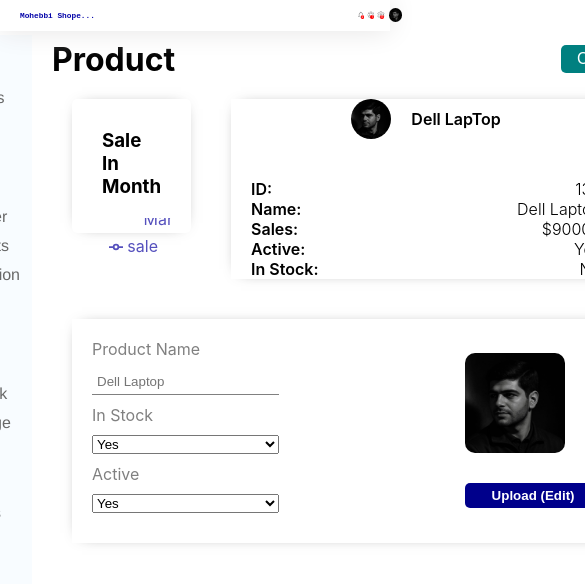
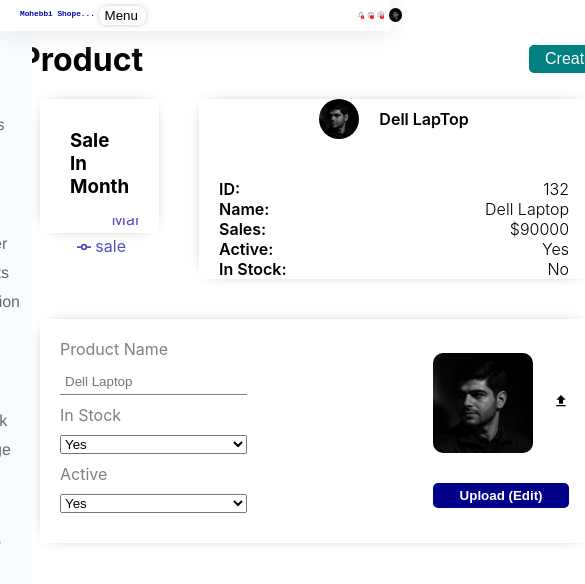
Before and after one commit to mmohebbi313/shope-dashbord, a React (Create React App) app: page /product/1 in a window 390 px wide. Shown: the top 584 px of the page, 585 px wide, since content can reach past the window. Built offline with nearby package versions, Linux system fonts and the light colour scheme.

Commit message:
responsiv sidebar

```diff
--- a/src/App.css
+++ b/src/App.css
@@ -18,6 +18,16 @@
 
 @media( max-width: 767px){
   .side{
+    position: absolute;
     margin-left: -30vw;
   }
+  .show{
+    height: 100%;
+    width: 60vw;
+    position: absolute;
+    margin-top: -1vw;
+    margin-left: 0;
+    z-index: 998;
+  }
+
 }
--- a/src/App.js
+++ b/src/App.jsx
@@ -4,17 +4,24 @@
 import { useRoutes } from 'react-router-dom';
 import Header from './component/header/header';
 import SideBar from './component/sidebar/sidebar';
+import React  , { useState } from "react";
+
 
 function App() {
-
+  let [show , setShow] = useState(false)
   let importRoutes = useRoutes(MainRout)
   return (
    <div className='div'>
-    <Header/>
+    <Header show={show} setShow={setShow}/>
     <div className='div-app'>
-      <div className='side'>
+      { window.innerWidth <= 767 ? (
+      <div className={ show ? "show" : "side"}>
       <SideBar/>
       </div>
+      ) : (
+      <SideBar/>
+      )}
+
       {importRoutes}
     </div>
    </div>
--- a/src/component/WidgetLg/WidgetLg.css
+++ b/src/component/WidgetLg/WidgetLg.css
@@ -12,10 +12,10 @@
     .WidgetLg {
         height: fit-content;
         /* flex: 2; */
-        margin-left: 3.3vw;
+        margin-right: -0.3vw;
         /* background-color: aquamarine; */
         padding: 20px;
-        width: 83%;
+        width: 75%;
         box-shadow: 0 0 15px -10px rgba(0, 0, 0, 0.75);
         margin-top: 1.5vw;
     }
--- a/src/component/features/features.css
+++ b/src/component/features/features.css
@@ -17,7 +17,6 @@
 }
 .featureItem {
     flex: 1;
-
     margin: 10px 10px;
     padding: 30px;
     border-radius: 10px;
--- a/src/component/header/header.css
+++ b/src/component/header/header.css
@@ -14,6 +14,16 @@
     width: 100%;
     box-shadow: 0px 0px 7vw rgb(229, 228, 228);
     z-index: 999;
+}
+@media( max-width: 767px){
+    .mohebbi{
+        font-family: 'Courier New', Courier, monospace;
+        color: rgb(4, 4, 169);
+        cursor: pointer;
+        font-size: 30px;
+        margin-top: 1vw;
+        margin-right: 1vw;
+    }
 }
 @media( max-width: 767px){
     .first-div{
@@ -55,7 +65,11 @@
         border-radius: 50%;
         cursor: pointer;
     }
+    .left-div{
+        display: flex;
+    }
 }
+
 .right-div{
     display: flex;
     margin-right: 2vw;
@@ -102,3 +116,39 @@
 .div-icons div{
     margin-right: 0.5vw;
 }
+.button{
+    display: none;
+}
+@media( max-width : 767px){
+    .button{
+        width: 12vw;
+        height: 5vw;
+        display: flex;
+        justify-content: center;
+        align-items: center;
+        border: none;
+        border-radius: 2vw;
+        padding: 1vw , 0.8vw;
+        cursor: pointer;
+        padding-left: 1.5vw;
+        box-shadow: 0px 0px 2vw -1vw black;
+        background-color: white;
+    }
+}
+.navi{
+    width: 5vw;
+    height: 5vw;
+    size: 20px;
+    margin-top: -0.1vw;
+    margin-left: 0.1vw;
+    transition: all 0.1s ease;
+}
+.naviclick{
+    width: 5vw;
+    height: 5vw;
+    size: 20px;
+    margin-top: -0.1vw;
+    margin-left: 0.1vw;
+    transform: rotate(90deg);
+    transition: all 0.1s ease;
+}
--- a/src/component/header/header.js
+++ b/src/component/header/header.js
@@ -3,14 +3,23 @@
 import { IoMdNotificationsOutline } from "react-icons/io";
 import { CiGlobe } from "react-icons/ci";
 import { IoSettingsOutline } from "react-icons/io5";
+import { MdOutlineNavigateNext } from "react-icons/md";
 
-export default function Header (){
+
+export default function Header ({show , setShow}){
+
     return(
         <>
         <div className="first-div">
         <div className="main-div">
           <div className="left-div">
             <h1 className="mohebbi">Mohebbi Shope...</h1>
+            <button onClick={ ()=> setShow(!show)} className="button">
+
+              <p>Menu</p>
+
+              <MdOutlineNavigateNext className={show ? "naviclick" : "navi"} />
+            </button>
           </div>
 
           <div className="right-div">
--- a/src/component/sidebar/sidebar.css
+++ b/src/component/sidebar/sidebar.css
@@ -4,6 +4,16 @@
     /* width: 17%; */
     flex: 1;
     height: 100vh;
+}
+@media ( max-width: 767px) {
+    .container{
+        position: relative;
+        background-color: rgb(248, 252, 255);
+        /* width: 17%; */
+        height: 160vh;
+        flex: 1;
+        padding-top: 7vw;
+    }
 }
 .group-div{
    margin-top: 15px;
--- a/src/pages/home/home.css
+++ b/src/pages/home/home.css
@@ -7,7 +7,7 @@
     .home{
         display: flex;
         flex-direction: column;
-        flex: 2;
+        /* flex: 2; */
     }
 }
 .top-div{
--- a/src/pages/home/home.js
+++ b/src/pages/home/home.js
@@ -16,7 +16,7 @@
 
 <div className="bottom-div">
 <WidgetSm/>
-{/* <WidgetLg/> */}
+<WidgetLg/>
 </div>
 </div>
  );
--- a/src/pages/users/user.css
+++ b/src/pages/users/user.css
@@ -28,9 +28,10 @@
     flex-direction: column;
     /* justify-content: center; */
     align-items: center;
-    margin: 20px;
+    margin: 2vw;
     margin-top: 5px;
     box-shadow: 0px 0px 15px -10px black;
+    width: 80%;
     padding: 20px;
     height: fit-content;
     /* width: 100%; */
```
